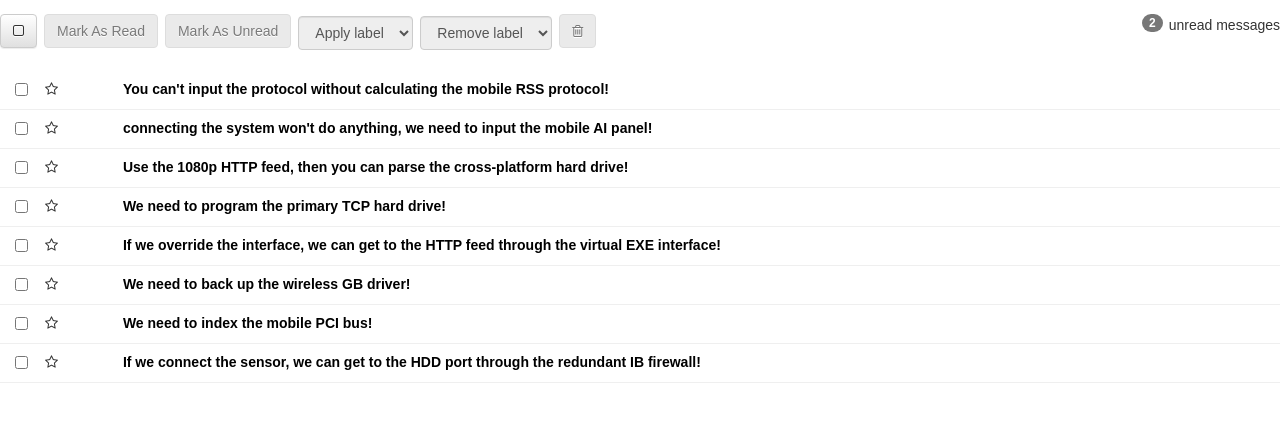
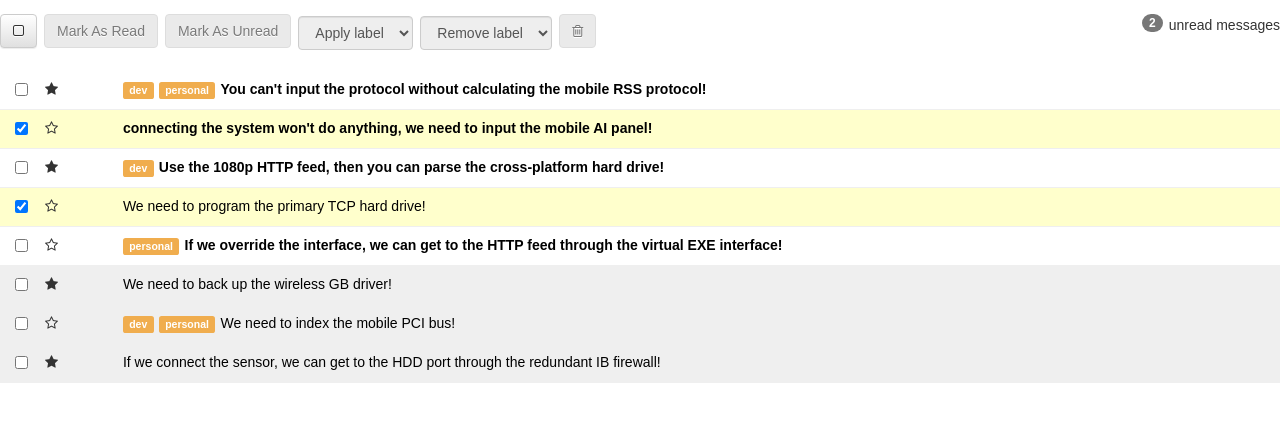
Before and after one commit to annestarley/react-inbox, a React (Create React App) app: page / in a window 1280 px wide. Shown: the top 422 px of the page. Built offline with nearby package versions, Linux system fonts and the light colour scheme.

Commit message:
App is displaying original state

```diff
--- a/src/components/Message.js
+++ b/src/components/Message.js
@@ -3,18 +3,30 @@ import React from 'react'
 const Message= (props) => {
   return (
     <div>
-      <div class="row message unread">
-        <div class="col-xs-1">
-          <div class="row">
-            <div class="col-xs-2">
-              <input type="checkbox" />
+      <div className={
+        `row message ${props.message.read?"read":"unread"} ${props.message.selected?"selected":""}`
+      }>
+        <div className="col-xs-1">
+          <div className="row">
+            <div className="col-xs-2">
+              <input
+                type="checkbox"
+                checked={props.message.selected?"checked":""}
+              />
             </div>
-            <div class="col-xs-2">
-              <i class="star fa fa-star-o"></i>
+            <div className="col-xs-2">
+              <i
+                className={props.message.starred?"star fa fa-star":"star fa fa-star-o"}
+                ></i>
             </div>
           </div>
         </div>
-        <div class="col-xs-11">
+        <div className="col-xs-11">
+          {
+            props.message.labels.map((label, i) => {
+              return <span key={i} className="label label-warning">{label}</span>
+            })
+          }
           <a href="#">
             {props.message.subject}
           </a>
```
